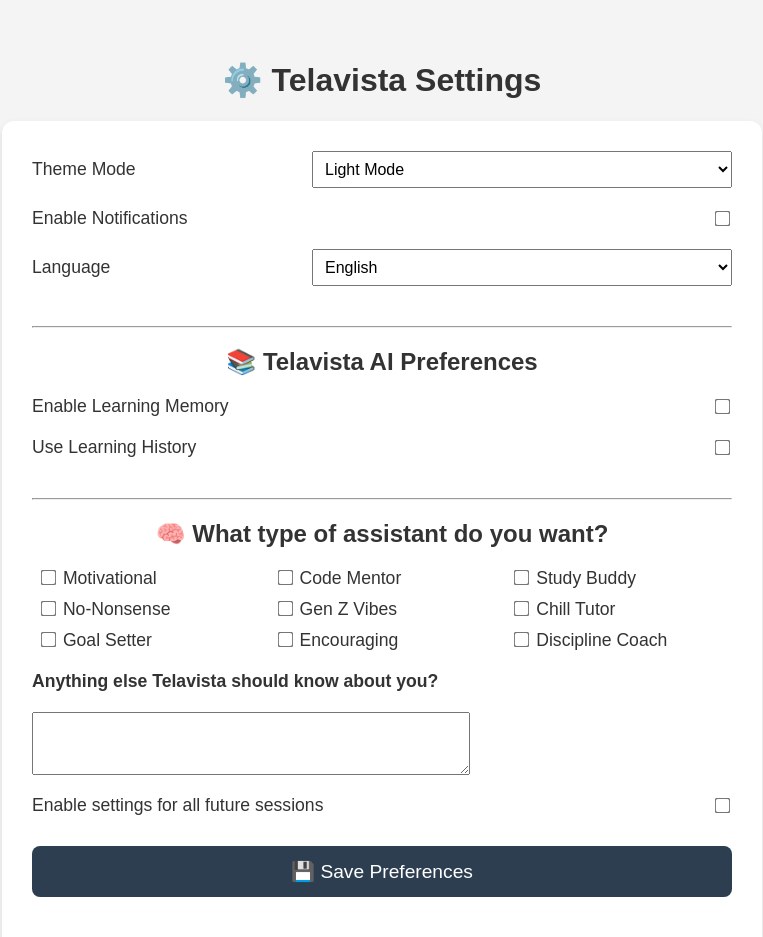
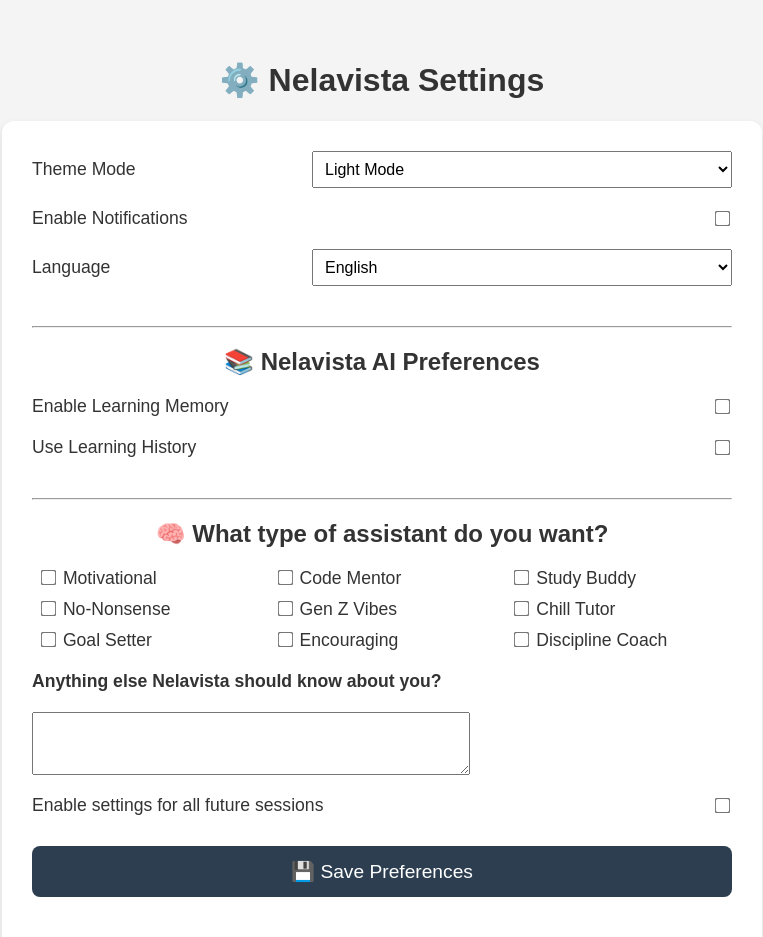
Before and after one commit to ABDULAFEEZ12/Tellavista, a Flask app: page /settings in a window 1280 px wide. Shown: the top 937 px of the page, without its empty margins (258-1021 px from the left). Run offline with Flask 3, Linux system fonts and the light colour scheme; the visitor is signed in with stand-in values (Sample User, id 1); some libraries are stand-ins or nearby versions.

Commit message:
Update settings.html

```diff
--- a/templates/settings.html
+++ b/templates/settings.html
@@ -3,7 +3,7 @@
 <head>
   <meta charset="UTF-8" />
   <meta name="viewport" content="width=device-width, initial-scale=1.0" />
-  <title>Tellavista Settings</title>
+  <title>Telavista Settings</title>
   <style id="theme-style">
     body {
       font-family: 'Arial', sans-serif;
@@ -96,7 +96,7 @@
     </div>
 
     <hr>
-    <h2 id="ai-pref-title">📚 Telavista AI Preferences</h2>
+    <h2 id="ai-pref-title">📚 Nelavista AI Preferences</h2>
     <div class="setting">
       <label for="memoryToggle">Enable Learning Memory</label>
       <input type="checkbox" id="memoryToggle" />
@@ -122,7 +122,7 @@
       </div>
 
       <div class="setting">
-        <label><strong>Anything else Telavista should know about you?</strong></label>
+        <label><strong>Anything else Nelavista should know about you?</strong></label>
       </div>
       <div class="setting">
         <textarea name="more_info" id="moreInfo" rows="3"></textarea>
@@ -157,7 +157,7 @@
 
   <script>
     document.addEventListener('DOMContentLoaded', () => {
-      const settings = JSON.parse(localStorage.getItem('telavistaSettings') || '{}');
+      const settings = JSON.parse(localStorage.getItem('NelavistaSettings') || '{}');
       document.getElementById('theme').value = settings.theme || 'light';
       document.getElementById('notifications').checked = settings.notifications || false;
       document.getElementById('language').value = settings.language || 'en';
@@ -192,12 +192,12 @@
 
     function applyLanguage(lang) {
       if (lang === 'yo') {
-        document.getElementById('settings-title').textContent = '⚙️ Eto Telavista';
-        document.getElementById('ai-pref-title').textContent = '📚 Awon Ayanfẹ AI Telavista';
+        document.getElementById('settings-title').textContent = '⚙️ Eto Nelavista';
+        document.getElementById('ai-pref-title').textContent = '📚 Awon Ayanfẹ AI Nelavista';
         document.getElementById('assistant-type-title').textContent = '🧠 Iru Iranlọwọ to fe';
       } else {
-        document.getElementById('settings-title').textContent = '⚙️ Telavista Settings';
-        document.getElementById('ai-pref-title').textContent = '📚 Telavista AI Preferences';
+        document.getElementById('settings-title').textContent = '⚙️ Nelavista Settings';
+        document.getElementById('ai-pref-title').textContent = '📚 Nelavista AI Preferences';
         document.getElementById('assistant-type-title').textContent = '🧠 What type of assistant do you want?';
       }
     }
@@ -215,7 +215,7 @@
         moreInfo: document.getElementById('moreInfo').value,
         traits
       };
-      localStorage.setItem('telavistaSettings', JSON.stringify(data));
+      localStorage.setItem('NelavistaSettings', JSON.stringify(data));
       applyTheme(data.theme);
       applyLanguage(data.language);
       alert('Preferences saved!');
@@ -225,7 +225,7 @@
       const field = document.getElementById('fieldToDelete').value;
       const settings = JSON.parse(localStorage.getItem('telavistaSettings') || '{}');
       delete settings[field];
-      localStorage.setItem('telavistaSettings', JSON.stringify(settings));
+      localStorage.setItem('NelavistaSettings', JSON.stringify(settings));
       location.reload();
     }
 
```
